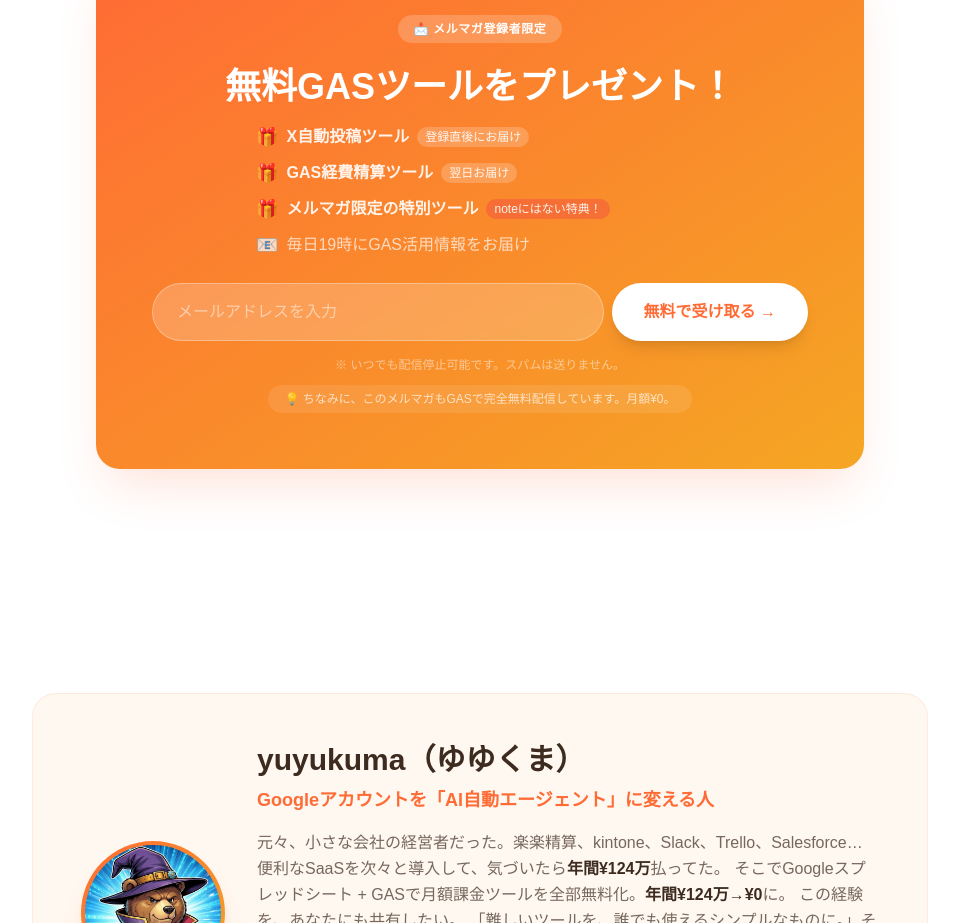
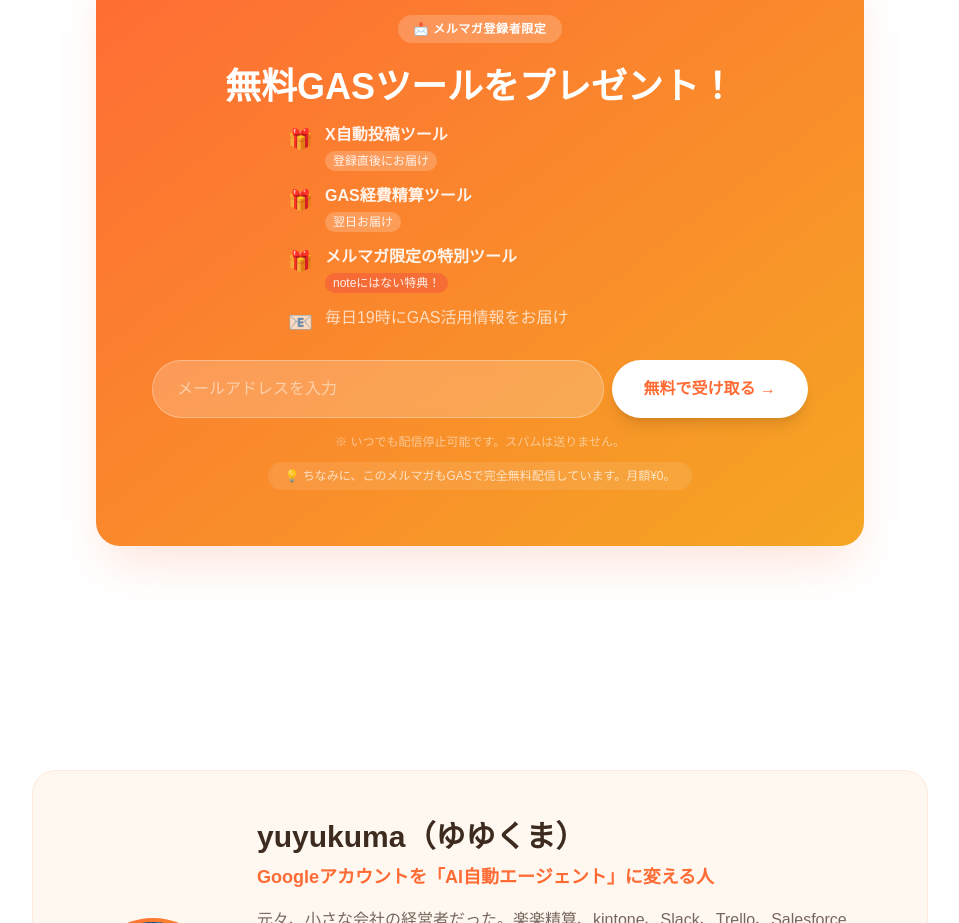
Before and after one commit to rebirth-ai/gasoji-labo-lp, a Next.js app: page / in a window 1280 px wide. Shown: the part 9080-10003 px from the top of the page, without its empty margins (160-1119 px from the left). Built offline with nearby package versions, Linux system fonts and the light colour scheme.

Commit message:
v13.5: Newsletter モバイル最適化 - バッジ改行修正、縦配置

```diff
--- a/components/Newsletter.tsx
+++ b/components/Newsletter.tsx
@@ -48,25 +48,31 @@ export default function Newsletter() {
           <h2 className="mb-4 mt-4 text-3xl font-black md:text-4xl">
             無料GASツールをプレゼント！
           </h2>
-          <div className="mb-6 mx-auto max-w-md text-left space-y-2">
-            <div className="flex items-center gap-2 text-white/90">
-              <span className="text-lg">🎁</span>
-              <span className="font-bold">X自動投稿ツール</span>
-              <span className="text-xs bg-white/20 rounded-full px-2 py-0.5">登録直後にお届け</span>
+          <div className="mb-6 mx-auto max-w-sm text-left space-y-3">
+            <div className="flex gap-3 items-start text-white/90">
+              <span className="text-xl flex-shrink-0 mt-0.5">🎁</span>
+              <div>
+                <div className="font-bold text-sm sm:text-base">X自動投稿ツール</div>
+                <span className="text-[10px] sm:text-xs bg-white/20 rounded-full px-2 py-0.5 mt-1 inline-block">登録直後にお届け</span>
+              </div>
             </div>
-            <div className="flex items-center gap-2 text-white/90">
-              <span className="text-lg">🎁</span>
-              <span className="font-bold">GAS経費精算ツール</span>
-              <span className="text-xs bg-white/20 rounded-full px-2 py-0.5">翌日お届け</span>
+            <div className="flex gap-3 items-start text-white/90">
+              <span className="text-xl flex-shrink-0 mt-0.5">🎁</span>
+              <div>
+                <div className="font-bold text-sm sm:text-base">GAS経費精算ツール</div>
+                <span className="text-[10px] sm:text-xs bg-white/20 rounded-full px-2 py-0.5 mt-1 inline-block">翌日お届け</span>
+              </div>
             </div>
-            <div className="flex items-center gap-2 text-white/90">
-              <span className="text-lg">🎁</span>
-              <span className="font-bold">メルマガ限定の特別ツール</span>
-              <span className="text-xs bg-red-500/40 rounded-full px-2 py-0.5">noteにはない特典！</span>
+            <div className="flex gap-3 items-start text-white/90">
+              <span className="text-xl flex-shrink-0 mt-0.5">🎁</span>
+              <div>
+                <div className="font-bold text-sm sm:text-base">メルマガ限定の特別ツール</div>
+                <span className="text-[10px] sm:text-xs bg-red-500/40 rounded-full px-2 py-0.5 mt-1 inline-block">noteにはない特典！</span>
+              </div>
             </div>
-            <div className="flex items-center gap-2 text-white/70">
-              <span className="text-lg">📧</span>
-              <span>毎日19時にGAS活用情報をお届け</span>
+            <div className="flex gap-3 items-start text-white/70">
+              <span className="text-xl flex-shrink-0 mt-0.5">📧</span>
+              <div className="text-sm sm:text-base">毎日19時にGAS活用情報をお届け</div>
             </div>
           </div>
 
```
